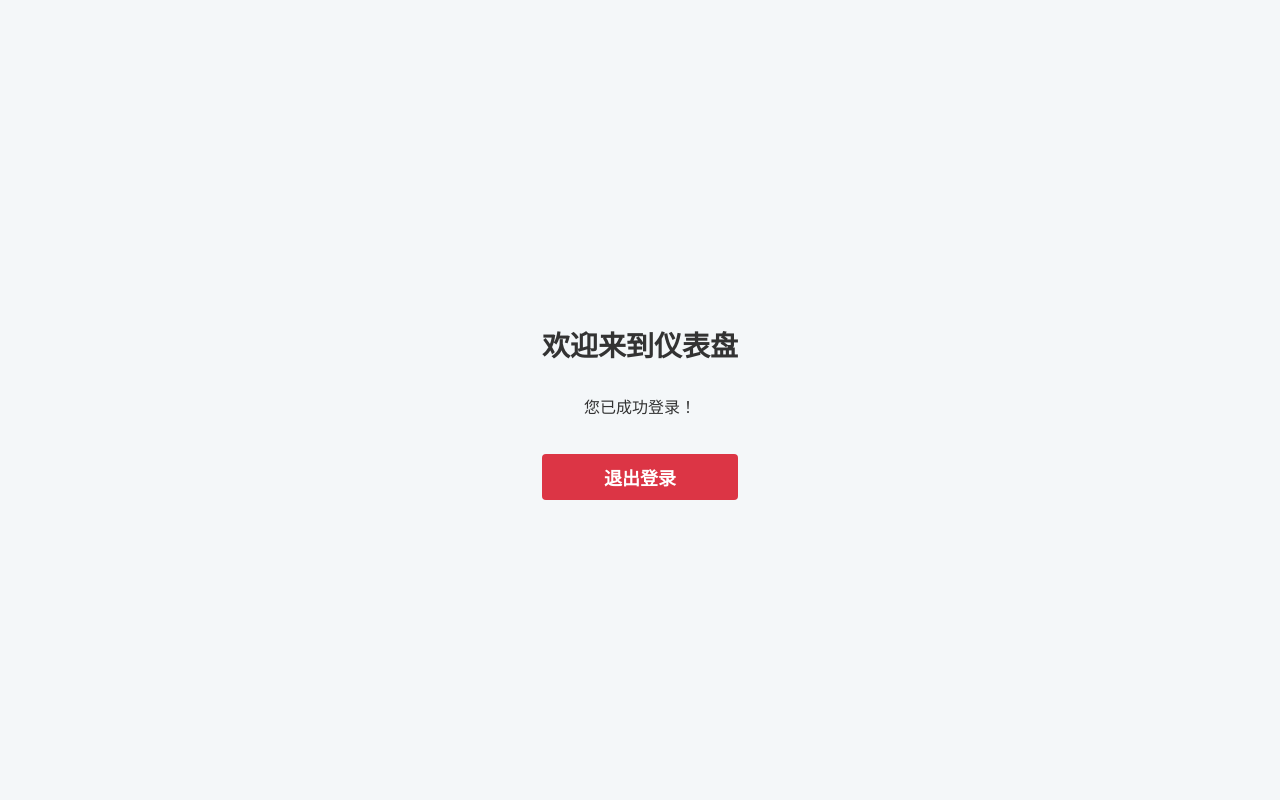
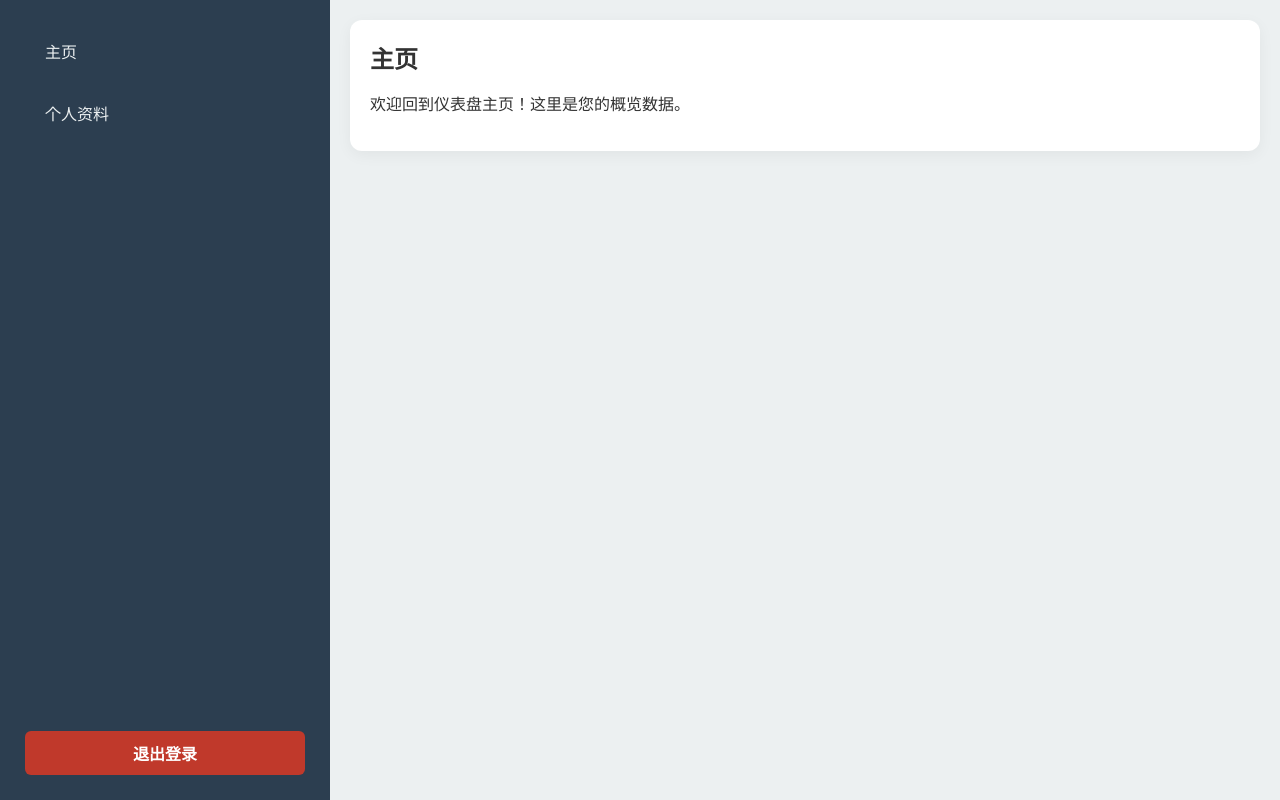
Before and after one commit to hihere12345/smart_order_app, a Vue app: page /dashboard in a window 1280 px wide. Built offline with nearby package versions, Linux system fonts and the light colour scheme; sample sign-in values are in the browser's storage.

Commit message:
Add dashboard

```diff
--- a/src/assets/styles.css
+++ b/src/assets/styles.css
@@ -1,85 +1,237 @@
-/* 通用基础样式 */
+/* ==================================== */
+/* 基础样式和通用布局 */
+/* ==================================== */
+:root {
+  --primary-color: #4A90E2;
+  --primary-hover: #357ABD;
+  --background-color: #f0f2f5;
+  --card-background: #ffffff;
+  --text-color: #333333;
+  --secondary-text: #666666;
+  --border-color: #e0e0e0;
+  --error-color: #d9534f;
+  --danger-color: #c0392b;
+  --danger-hover: #a52822;
+}
+
 body {
-  font-family: -apple-system, BlinkMacSystemFont, "Segoe UI", Roboto, "Helvetica Neue", Arial, sans-serif;
-  background-color: #f4f7f9;
-  color: #333;
+  font-family: 'Segoe UI', Roboto, 'Helvetica Neue', Arial, sans-serif;
+  background-color: var(--background-color);
+  color: var(--text-color);
   margin: 0;
   padding: 0;
+}
+
+/* ==================================== */
+/* 统一的页面和卡片容器样式 */
+/* ==================================== */
+.page-container {
   display: flex;
   justify-content: center;
   align-items: center;
   min-height: 100vh;
+  padding: 20px;
 }
 
-/* 统一的页面容器样式 */
-.page-container {
-  background-color: #ffffff;
+.card {
+  background-color: var(--card-background);
   padding: 40px;
   border-radius: 12px;
-  box-shadow: 0 4px 20px rgba(0, 0, 0, 0.1);
+  box-shadow: 0 8px 25px rgba(0, 0, 0, 0.1);
   text-align: center;
   width: 90%;
   max-width: 450px;
 }
 
+/* ==================================== */
 /* 表单和输入框样式 */
+/* ==================================== */
 .form-group {
   margin-bottom: 20px;
   text-align: left;
 }
+
 .form-group label {
   display: block;
   font-weight: 600;
   margin-bottom: 8px;
-  color: #555;
+  color: var(--secondary-text);
+  font-size: 14px;
 }
+
 .form-group input {
   width: 100%;
   padding: 12px;
-  border: 1px solid #ddd;
+  border: 1px solid var(--border-color);
   border-radius: 8px;
   box-sizing: border-box;
   font-size: 16px;
-  transition: border-color 0.3s;
+  transition: border-color 0.3s, box-shadow 0.3s;
 }
+
 .form-group input:focus {
   outline: none;
-  border-color: #007bff;
+  border-color: var(--primary-color);
+  box-shadow: 0 0 0 3px rgba(74, 144, 226, 0.2);
 }
 
+/* ==================================== */
 /* 按钮样式 */
+/* ==================================== */
 button {
   width: 100%;
   padding: 12px;
-  background-color: #007bff;
+  background-color: var(--primary-color);
   color: #fff;
   border: none;
   border-radius: 8px;
   font-size: 18px;
   font-weight: bold;
   cursor: pointer;
-  transition: background-color 0.3s;
-}
-button:hover {
-  background-color: #0056b3;
-}
-.logout-btn {
-  background-color: #dc3545;
-}
-.logout-btn:hover {
-  background-color: #c82333;
+  transition: background-color 0.3s, transform 0.1s;
 }
 
+button:hover {
+  background-color: var(--primary-hover);
+}
+
+button:active {
+  transform: scale(0.99);
+}
+
+.logout-btn {
+  background-color: var(--danger-color);
+  color: #fff;
+  width: auto;
+  padding: 10px 20px;
+  font-size: 16px;
+  border-radius: 6px;
+  margin-top: auto; /* Push to the bottom in flex container */
+}
+
+.logout-btn:hover {
+  background-color: var(--danger-hover);
+}
+
+/* ==================================== */
 /* 错误信息样式 */
+/* ==================================== */
 .error-message {
-  color: #d9534f;
+  color: var(--error-color);
   margin-top: 15px;
   font-size: 14px;
 }
 
+/* ==================================== */
 /* 页面标题 */
+/* ==================================== */
 h2 {
-  font-size: 28px;
+  font-size: 32px;
   margin-bottom: 30px;
-  color: #333;
+  color: var(--text-color);
 }
+
+h3 {
+  font-size: 24px;
+  color: var(--text-color);
+  margin-top: 0;
+  margin-bottom: 15px;
+}
+
+/* ==================================== */
+/* 仪表盘布局和菜单样式 (自适应) */
+/* ==================================== */
+.dashboard-layout {
+  display: flex;
+  min-height: 100vh;
+  width: 100%;
+}
+
+.sidebar {
+  width: 280px;
+  background-color: #2c3e50;
+  color: #ecf0f1;
+  padding: 25px;
+  display: flex;
+  flex-direction: column;
+  box-shadow: 2px 0 5px rgba(0, 0, 0, 0.1);
+  flex-shrink: 0;
+}
+
+.sidebar nav {
+  flex-grow: 1;
+}
+
+.sidebar ul {
+  list-style: none;
+  padding: 0;
+  margin: 0;
+}
+
+.sidebar li {
+  margin-bottom: 10px;
+}
+
+.sidebar a {
+  display: block;
+  padding: 14px 20px;
+  color: #ecf0f1;
+  text-decoration: none;
+  border-radius: 8px;
+  transition: background-color 0.3s;
+  font-size: 16px;
+}
+
+.sidebar a:hover,
+.sidebar a.router-link-active {
+  background-color: #34495e;
+}
+
+.content {
+  flex-grow: 1;
+  padding: 30px;
+  background-color: var(--background-color);
+  overflow-y: auto;
+}
+
+.dashboard-content {
+  background-color: var(--card-background);
+  padding: 30px;
+  border-radius: 12px;
+  box-shadow: 0 4px 15px rgba(0, 0, 0, 0.05);
+}
+
+/* 移动端自适应 */
+@media (max-width: 768px) {
+  .dashboard-layout {
+    flex-direction: column;
+  }
+
+  .sidebar {
+    width: 100%;
+    height: auto;
+    flex-direction: row;
+    justify-content: space-between;
+    align-items: center;
+    padding: 15px 20px;
+  }
+
+  .sidebar nav ul {
+    display: flex;
+    justify-content: flex-start;
+    gap: 15px;
+  }
+
+  .sidebar li {
+    margin-bottom: 0;
+  }
+
+  .sidebar .logout-btn {
+    margin-top: 0;
+    margin-left: auto;
+  }
+
+  .content {
+    padding: 20px;
+  }
+}
--- /dev/null
+++ b/src/components/DashboardMenu.vue
@@ -0,0 +1,22 @@
+<template>
+  <aside class="sidebar">
+    <nav>
+        <ul>
+            <li><router-link to="/dashboard/home">主页</router-link></li>
+            <li><router-link to="/dashboard/profile">个人资料</router-link></li>
+        </ul>
+    </nav>
+    <button @click="handleLogout" class="logout-btn">退出登录</button>
+  </aside>
+</template>
+
+<script setup>
+import { useRouter } from 'vue-router';
+
+const router = useRouter();
+
+const handleLogout = () => {
+  localStorage.removeItem('userToken');
+  router.push('/login');
+};
+</script>
--- a/src/router/index.js
+++ b/src/router/index.js
@@ -1,13 +1,17 @@
 import { createRouter, createWebHistory } from 'vue-router'
 import LoginView from '../views/LoginView.vue'
 import DashboardView from '../views/DashboardView.vue'
+
+// 直接从 views 目录导入页面
+import HomeView from '../views/HomeView.vue'
+import ProfileView from '../views/ProfileView.vue'
 
 const router = createRouter({
   history: createWebHistory(import.meta.env.BASE_URL),
   routes: [
     {
       path: '/',
-      redirect: '/login' // 访问根路径时重定向到 /login
+      redirect: '/login'
     },
     {
       path: '/login',
@@ -18,14 +22,31 @@ const router = createRouter({
       path: '/dashboard',
       name: 'dashboard',
       component: DashboardView,
-      meta: { requiresAuth: true } // 添加元数据，表示该路由需要认证
+      meta: { requiresAuth: true },
+      // 嵌套路由保持不变，但组件引用路径需要修改
+      children: [
+        {
+          path: '',
+          name: 'dashboard-home',
+          component: HomeView
+        },
+        {
+          path: 'home',
+          name: 'dashboard-home-explicit',
+          component: HomeView
+        },
+        {
+          path: 'profile',
+          name: 'dashboard-profile',
+          component: ProfileView
+        }
+      ]
     }
   ]
 })
 
-// 全局前置守卫 (Global Before Guards)
+// 导航守卫部分保持不变...
 router.beforeEach((to, from, next) => {
-  // 检查 token 是否存在，以判断用户是否已登录
   const userToken = localStorage.getItem('userToken');
 
   if (to.meta.requiresAuth && !userToken) {
--- a/src/views/DashboardView.vue
+++ b/src/views/DashboardView.vue
@@ -1,36 +1,25 @@
 <template>
-  <div class="dashboard-container">
-    <h2>欢迎来到仪表盘</h2>
-    <p>您已成功登录！</p>
-    <button @click="handleLogout">退出登录</button>
+  <div class="dashboard-layout">
+    <DashboardMenu />
+    <main class="content">
+      <router-view></router-view>
+    </main>
   </div>
 </template>
 
 <script setup>
-import { useRouter } from 'vue-router';
-
-const router = useRouter();
-
-const handleLogout = () => {
-  localStorage.removeItem('userToken');
-  router.push('/login');
-};
+import DashboardMenu from '@/components/DashboardMenu.vue';
 </script>
 
 <style scoped>
-.dashboard-container {
-  max-width: 800px;
-  margin: 100px auto;
+.dashboard-layout {
+  display: flex;
+  min-height: 100vh;
+}
+
+.content {
+  flex-grow: 1;
   padding: 20px;
-  text-align: center;
-}
-button {
-  padding: 10px 20px;
-  margin-top: 20px;
-  background-color: #dc3545;
-  color: #fff;
-  border: none;
-  border-radius: 4px;
-  cursor: pointer;
+  background-color: #ecf0f1;
 }
 </style>
--- /dev/null
+++ b/src/views/HomeView.vue
@@ -0,0 +1,12 @@
+<template>
+  <div class="dashboard-content">
+    <h3>主页</h3>
+    <p>欢迎回到仪表盘主页！这里是您的概览数据。</p>
+  </div>
+</template>
+
+<style scoped>
+.dashboard-content {
+  padding: 20px;
+}
+</style>
--- a/src/views/LoginView.vue
+++ b/src/views/LoginView.vue
@@ -1,18 +1,10 @@
 <template>
-  <div class="page-container login-container">
-    <h2>登录</h2>
-    <form @submit.prevent="handleLogin">
-      <div class="form-group">
-        <label for="username">用户名:</label>
-        <input type="text" id="username" v-model="username" required />
-      </div>
-      <div class="form-group">
-        <label for="password">密码:</label>
-        <input type="password" id="password" v-model="password" required />
-      </div>
-      <button type="submit">登录</button>
-      <p v-if="error" class="error-message">{{ error }}</p>
-    </form>
+  <div class="page-container">
+    <div class="card">
+      <h2>登录</h2>
+      <form @submit.prevent="handleLogin">
+        </form>
+    </div>
   </div>
 </template>
 
--- /dev/null
+++ b/src/views/ProfileView.vue
@@ -0,0 +1,12 @@
+<template>
+  <div class="dashboard-content">
+    <h3>个人资料</h3>
+    <p>在这里管理您的个人信息。</p>
+  </div>
+</template>
+
+<style scoped>
+.dashboard-content {
+  padding: 20px;
+}
+</style>
```
